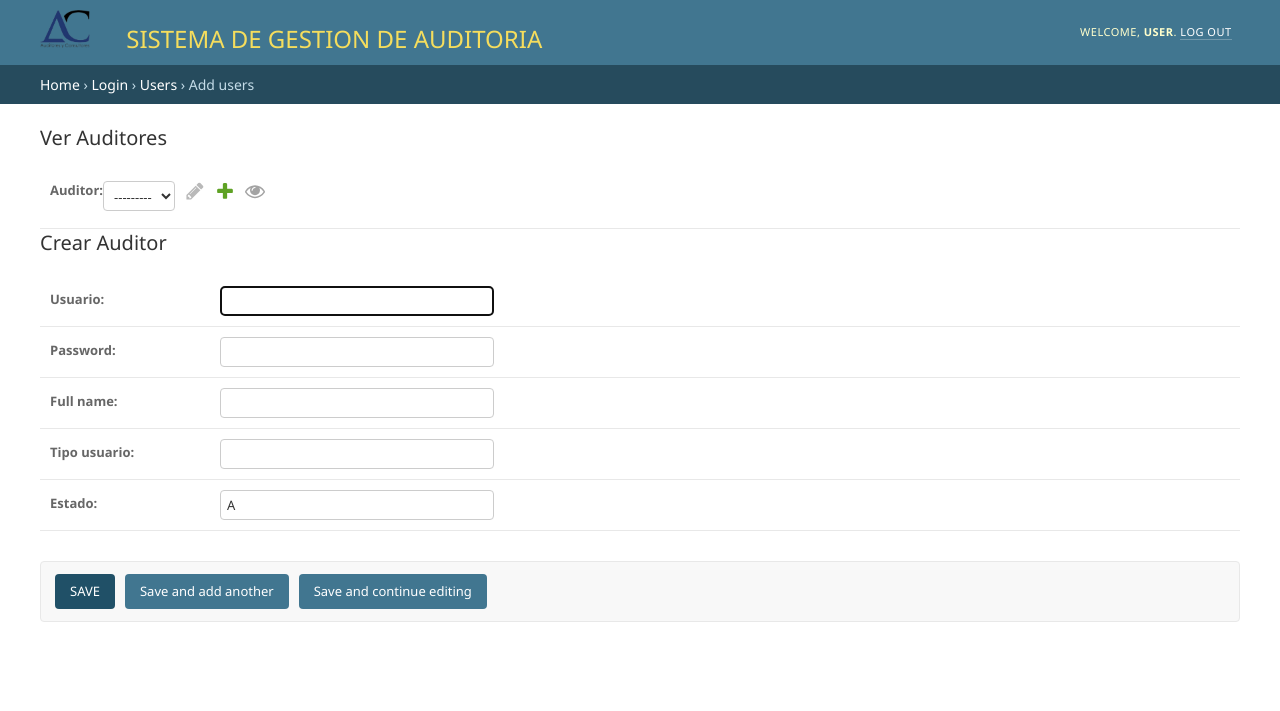
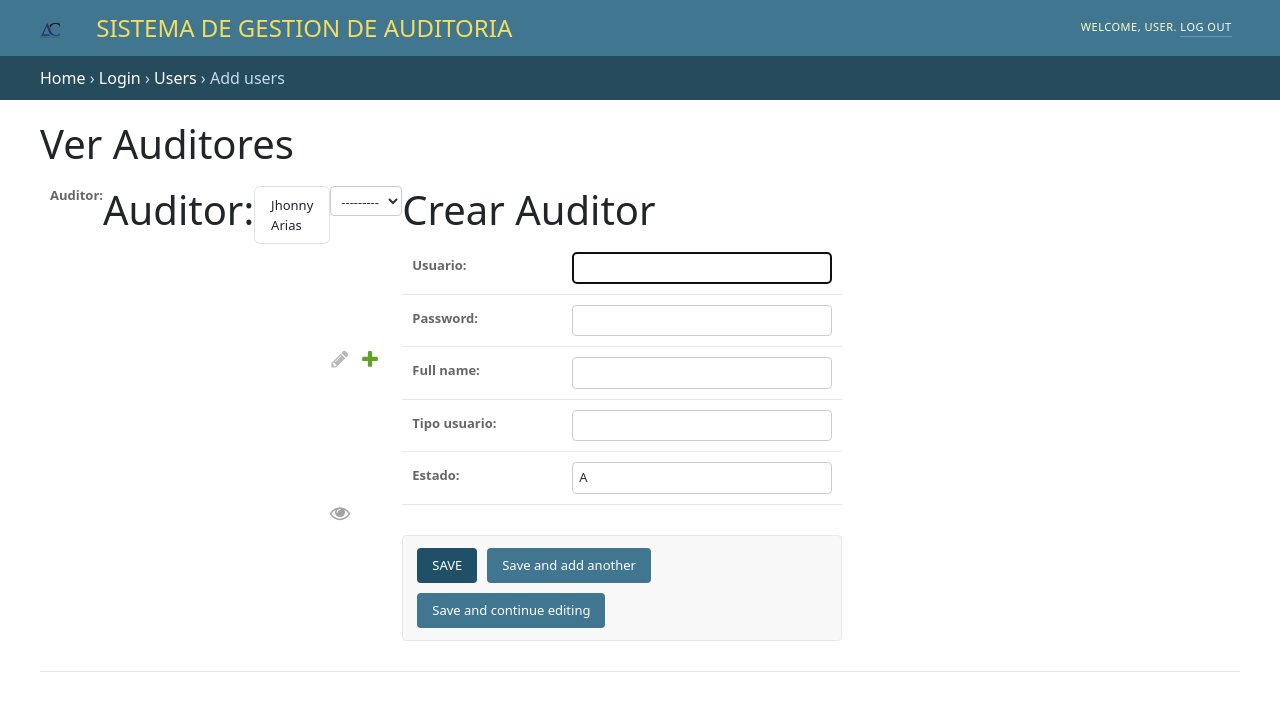
Before and after one commit to Jhonnyarias712/SISTEMA_DE_GESTION_DE_AUDITORIA, a Django app: page /LOGIN/crear_usuario/ in a window 1280 px wide. Shown: the top 711 px of the page. Run offline with Django 5.2, Linux system fonts and the light colour scheme; data comes from the database, SQL or seed files in the repository; both versions use the stored data as it was after the commit.

Commit message:
Se agrega consumo de informacion desde la base para imprimir la lista de Usuarios

```diff
--- a/SGA/LOGIN/templates/crear_usuario.html
+++ b/SGA/LOGIN/templates/crear_usuario.html
@@ -57,6 +57,7 @@
                     </svg>
                 </button>
             </div>
+			<link href="https://cdn.jsdelivr.net/npm/bootstrap@5.3.3/dist/css/bootstrap.min.css" rel="stylesheet" integrity="sha384-QWTKZyjpPEjISv5WaRU9OFeRpok6YctnYmDr5pNlyT2bRjXh0JMhjY6hW+ALEwIH" crossorigin="anonymous">
         </header>
         <!-- END Header -->
 
@@ -79,6 +80,25 @@
                         <div>
                             <div class="flex-container">
                                 <label class="required" for="id_owner">Auditor:</label>
+								<br>
+								<!-- DIV MALDITO XD-->
+								{% block content %}
+								<h1>Auditor:</h1>
+								<ul class="list-group">
+								{% for USER in USERS %}
+								<li class="list-group-item">{{ USER.full_name}}</li>
+								{% endfor %}
+								</ul>
+								{% endblock %}
+
+								<!-- FIN DIV MALDITO XD
+								<div>
+									<ul class="list-group">
+										<li class="list-group-item">An item</li>
+									</ul>
+								</div>
+								-->
+								<table class="table">
                                 <div class="related-widget-wrapper" data-model-ref="users">
                                     <select name="owner" required id="id_owner">
                                         <option value="" selected>---------</option>
@@ -96,6 +116,7 @@
                             </div>
                         </div>
                     </div>
+
                     <div id="content-main">
                         <h1>Crear Auditor</h1>
                         <form method="post" id="users_form" novalidate>
@@ -163,5 +184,6 @@
         <symbol viewBox="0 0 24 24" width="1rem" height="1rem" id="icon-sun"><path d="M0 0h24v24H0z" fill="currentColor"/><path d="M12 18a6 6 0 1 1 0-12 6 6 0 0 1 0 12zm0-2a4 4 0 1 0 0-8 4 4 0 0 0 0 8zM11 1h2v3h-2V1zm0 19h2v3h-2v-3zM3.515 4.929l1.414-1.414L7.05 5.636 5.636 7.05 3.515 4.93zM16.95 18.364l1.414-1.414 2.121 2.121-1.414 1.414-2.121-2.121zm2.121-14.85l1.414 1.415-2.121 2.121-1.414-1.414 2.121-2.121zM5.636 16.95l1.414 1.414-2.121 2.121-1.414-1.414 2.121-2.121zM23 11v2h-3v-2h3zM4 11v2H1v-2h3z"/></symbol>
     </svg>
     <!-- END SVGs -->
+	<script src="https://cdn.jsdelivr.net/npm/bootstrap@5.3.3/dist/js/bootstrap.bundle.min.js" integrity="sha384-YvpcrYf0tY3lHB60NNkmXc5s9fDVZLESaAA55NDzOxhy9GkcIdslK1eN7N6jIeHz" crossorigin="anonymous"></script>
 </body>
 </html>
--- a/SGA/LOGIN/views.py
+++ b/SGA/LOGIN/views.py
@@ -1,12 +1,14 @@
 from django.shortcuts import render
 from django.http import HttpResponse
+from .models import USERS
 
 def login_view(request):
     return render(request, 'LOGIN_SGA.html')
 
 def crea_user_view(request):
+    User = USERS.objects.all()
     context = {
-        'MENSAJE': 'CREAR AUDITOR',
+        'USERS':User,
     }
     return render(request, 'crear_usuario.html', context)
 
```
Also changed, not shown: SGA/db.sqlite3.
